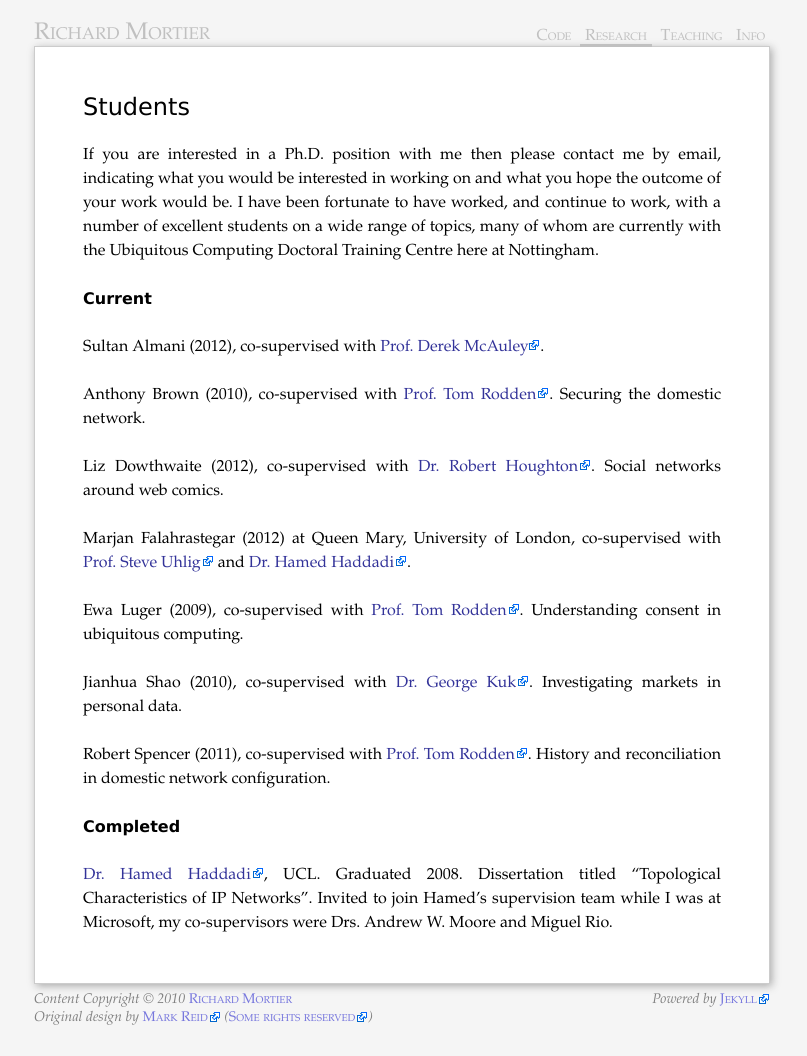
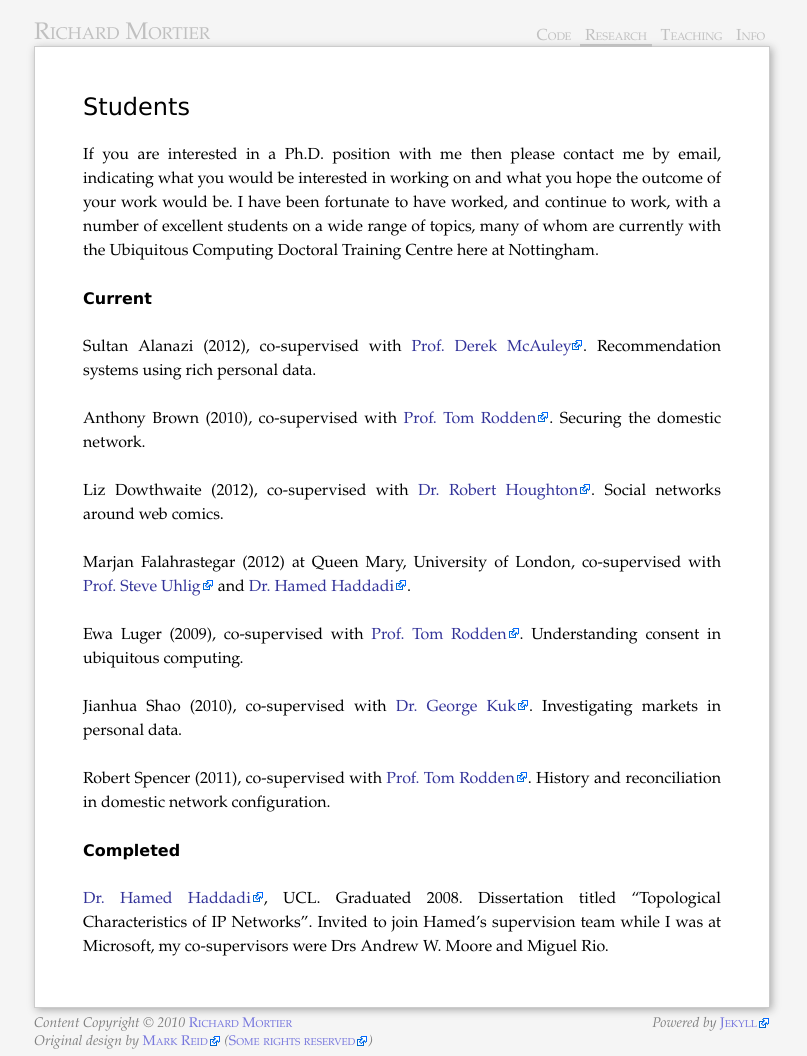
Before and after one commit to mor1/mort-www, a Jekyll site: the page built from research/students.md, in a window 1280 px wide. Shown: the whole page, without its empty margins (238-1045 px from the left). Built offline with Jekyll 4.4.1, drawn with Linux system fonts in a browser that asks for light colours; before the commit the page ends 1032 px from its top, so only the background shows below that.

Commit message:
[students] correct spelling of names!

```diff
--- a/research/students.md
+++ b/research/students.md
@@ -18,14 +18,13 @@ Training Centre here at Nottingham.
 Current
 -------
 
-Sultan Almani (2012), co-supervised with [Prof. Derek McAuley][mac].
+Sultan Alanazi (2012), co-supervised with [Prof. Derek McAuley][mac]. Recommendation systems using rich personal data.
 
 Anthony Brown (2010), co-supervised with [Prof. Tom Rodden][tom].
 Securing the domestic network.
 
 Liz Dowthwaite (2012), co-supervised with [Dr. Robert Houghton][rob].
 Social networks around web comics.
-
 
 Marjan Falahrastegar (2012) at Queen Mary, University of London, co-supervised
 with [Prof. Steve Uhlig][uhlig] and [Dr. Hamed Haddadi][hamed].
@@ -46,7 +45,7 @@ Completed
 
 [Dr. Hamed Haddadi][hamed], UCL. Graduated 2008. Dissertation titled
 "Topological Characteristics of IP Networks". Invited to join Hamed's
-supervision team while I was at Microsoft, my co-supervisors were Drs. Andrew
+supervision team while I was at Microsoft, my co-supervisors were Drs Andrew
 W. Moore and Miguel Rio.
 
 [hamed]: http://www.eecs.qmul.ac.uk/~hamed/
```
